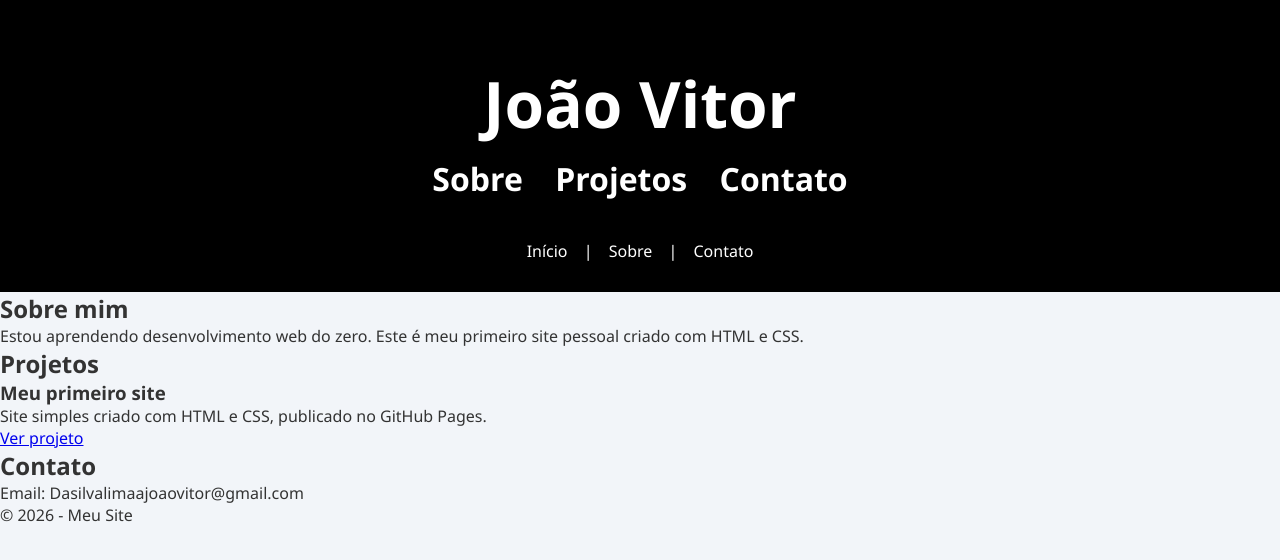
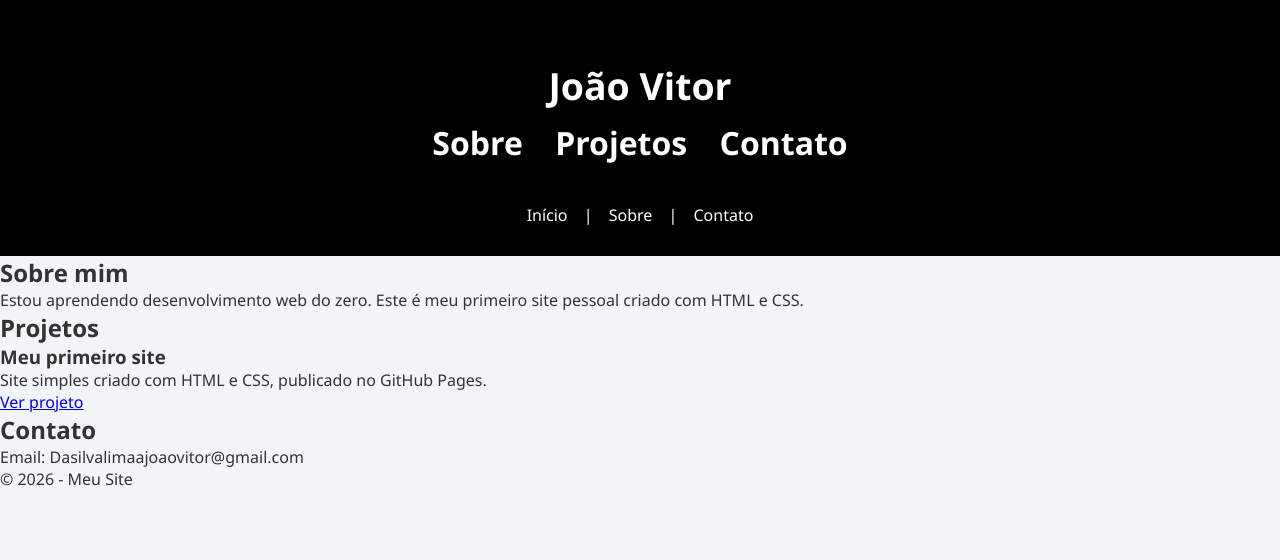
Before and after one commit to dasilvalimaajoaovitor-cmd/meu-primeiro-site, a plain HTML site: page index.html in a window 1280 px wide. Drawn offline with Linux system fonts and the light colour scheme.

Commit message:
Add files via upload

```diff
--- a/index.html
+++ b/index.html
@@ -9,7 +9,7 @@
 
     <header>
         <h1><header>
-    <h1>João Vitor</h1>
+    <h3>João Vitor</h3>
     <nav>
         <a href="#sobre">Sobre</a>
         <a href="#projetos">Projetos</a>
```
